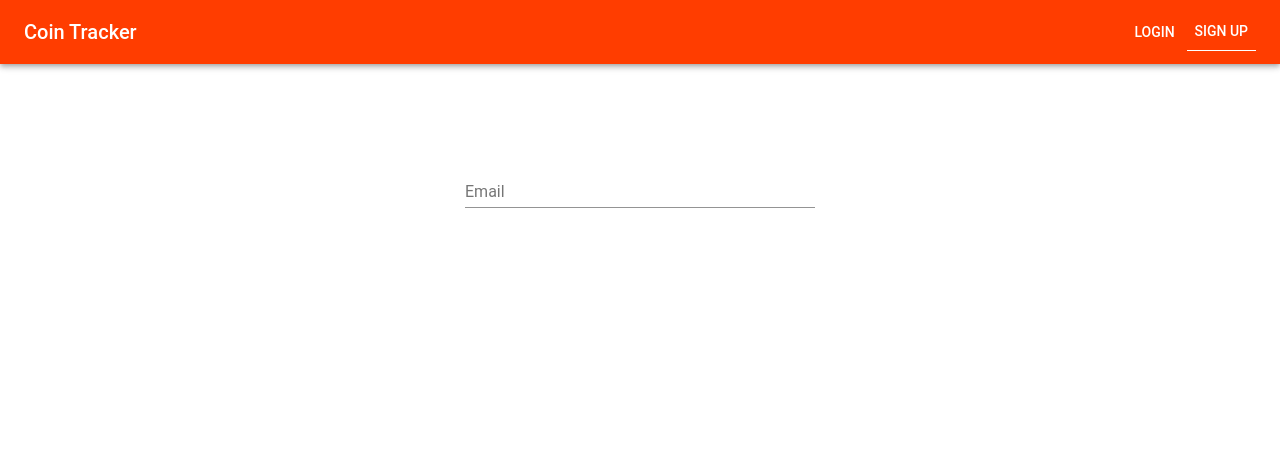
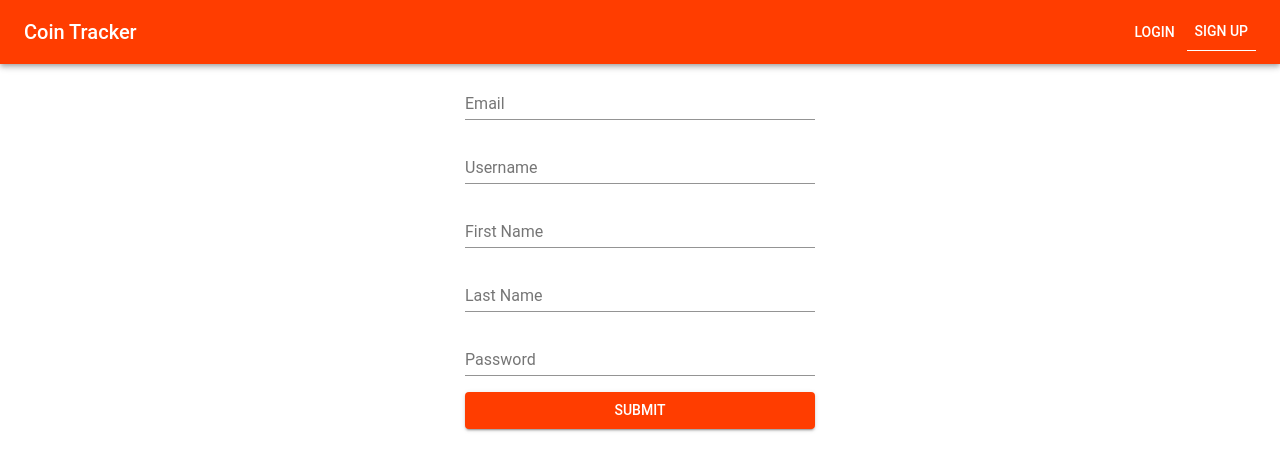
Before and after one commit to patricknavarre/coin-tracker-app, a React (Create React App) app: page /sign-up in a window 1280 px wide. Shown: the top 470 px of the page. Built offline with nearby package versions, Linux system fonts and the light colour scheme.

Commit message:
signup structure built

```diff
--- a/src/components/Signup/Signup.js
+++ b/src/components/Signup/Signup.js
@@ -46,6 +46,53 @@ function Signup() {
                 onChange={null}
                 />
             </FormControl>
+            <br/>
+            <FormControl error={null}>
+                <InputLabel htmlFor="component-username">Username</InputLabel>
+                <Input
+                id="component-username"
+                name="username"
+                value={""}
+                onChange={null}
+                />
+            </FormControl>
+            <br/>
+            <FormControl error={null}>
+                <InputLabel htmlFor="component-firstName">First Name</InputLabel>
+                <Input
+                id="component-firstName"
+                name="firstName"
+                value={""}
+                onChange={null}
+                />
+            </FormControl>
+            <br/>
+            <FormControl error={null}>
+                <InputLabel htmlFor="component-lastName">Last Name</InputLabel>
+                <Input
+                id="component-lastName"
+                name="lastName"
+                value={""}
+                onChange={null}
+                />
+            </FormControl>
+
+            <br/>
+            <FormControl error={null}>
+                <InputLabel htmlFor="component-password">Password</InputLabel>
+                <Input
+                type="password"
+                id="component-password"
+                name="password"
+                value={""}
+                onChange={null}
+                />
+            </FormControl>
+
+            <br/>
+            <Button variant="contained" color="primary" type="submit">
+            Submit
+            </Button>
             </form>
         </Grid>
 
```
